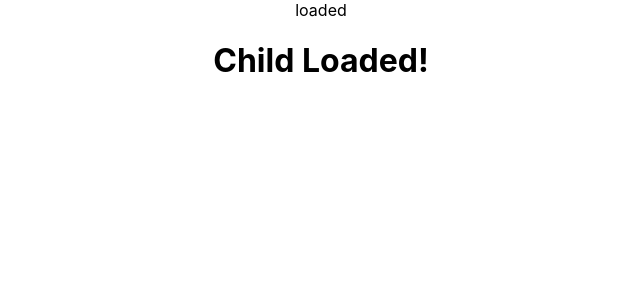
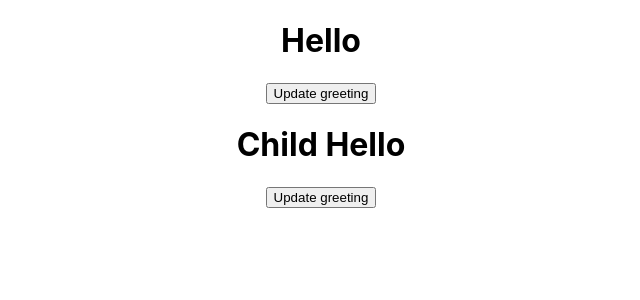
Before and after one commit to avabellaw/learning-react, a React (Create React App) app in the folder my-app/: page / in a window 1280 px wide. Shown: the top 300 px of the page, without its empty margins (319-959 px from the left). Built offline with nearby package versions, Linux system fonts and the light colour scheme.

Commit message:
Add lifecycles CDU - componentDidUpdate

```diff
--- a/my-app/src/App.js
+++ b/my-app/src/App.js
@@ -12,6 +12,7 @@ import NestingComponents from "./components/Nesting/NestingComponents"
 import MethodAsPropsParent from "./components/MethodAsProps/MethodAsPropsParent";
 import RenderingLists from "./components/RenderingLists/RenderingLists";
 import LifeCyclesCDM from "./components/lifecycles/LifeCyclesCDM";
+import LifeCyclesCDU from "./components/lifecycles/LifeCyclesCDU";
 
 function App() {
     return (
@@ -21,7 +22,10 @@ function App() {
                 /* <RenderingLists /> */
 
                 // Component lifecycles
-                <LifeCyclesCDM />
+                // mount
+                // <LifeCyclesCDM />
+                // update
+                <LifeCyclesCDU />
             }
         </div>
     );
--- /dev/null
+++ b/my-app/src/components/lifecycles/LifeCyclesCDU.js
@@ -0,0 +1,41 @@
+import React, { Component } from 'react'
+import LifeCyclesCDUChild from './LifeCyclesCDUChild';
+
+export class LifeCyclesCDU extends Component {
+    constructor(props) {
+        super(props)
+
+        console.log("Constructor")
+
+        this.state = {
+            greeting: 'Hello'
+        }
+    }
+
+    updateGreeting = () => {
+        console.log("Update greeting")
+        this.setState(prevState => {
+            return {
+                greeting: prevState.greeting === "Hello" ? "Goodbye" : "Hello"
+            }
+        })
+    }
+
+    componentDidUpdate(){
+        console.log("ComponentDidUpdate")
+    }
+
+    render() {
+        console.log("Render method called")
+        return (
+            <div>
+                <h1>{this.state.greeting}</h1>
+                <button onClick={this.updateGreeting}>Update greeting</button>
+                <LifeCyclesCDUChild parentGreeting={this.state.greeting}/>
+            </div>
+        )
+
+    }
+}
+
+export default LifeCyclesCDU
--- /dev/null
+++ b/my-app/src/components/lifecycles/LifeCyclesCDUChild.js
@@ -0,0 +1,42 @@
+import React, { Component } from 'react'
+
+export class LifeCyclesCDUChild extends Component {
+    constructor(props) {
+        super(props)
+
+        console.log("Child Constructor")
+
+        this.state = {
+            greeting: 'Hello'
+        }
+    }
+
+    updateGreeting = () => {
+        console.log("Child Update greeting")
+        this.setState(prevState => {
+            return {
+                greeting: prevState.greeting === "Hello" ? "Goodbye" : "Hello"
+            }
+        })
+    }
+
+    componentDidUpdate(prevProps, prevState){
+        console.log("Child componentDidUpdate")
+        if (prevProps.greeting != this.state.greeting){
+            console.log("Parent greeting changed")
+        }
+    }
+
+    render() {
+        console.log("Child Render method called")
+        return (
+            <div>
+                <h1>Child {this.state.greeting}</h1>
+                <button onClick={this.updateGreeting}>Update greeting</button>
+            </div>
+        )
+
+    }
+}
+
+export default LifeCyclesCDUChild
```
